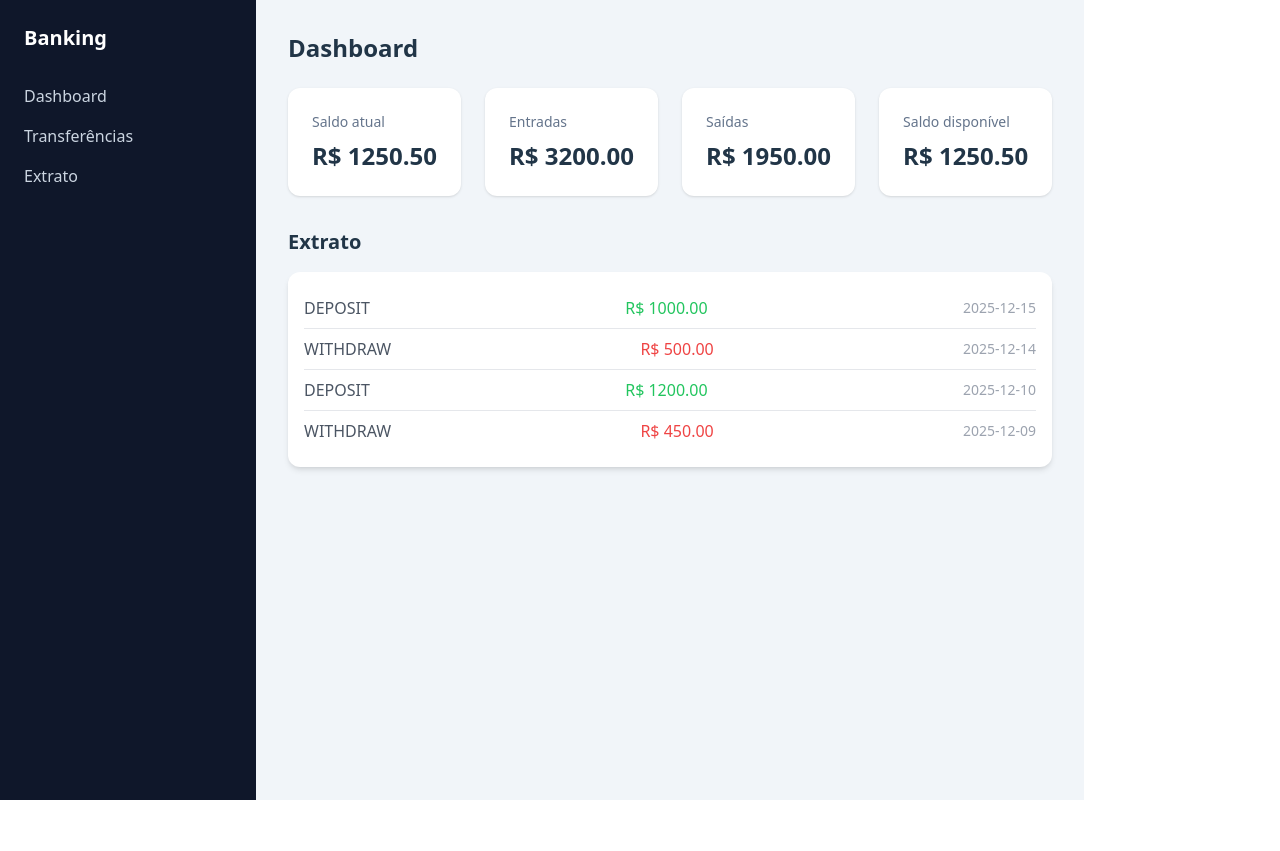
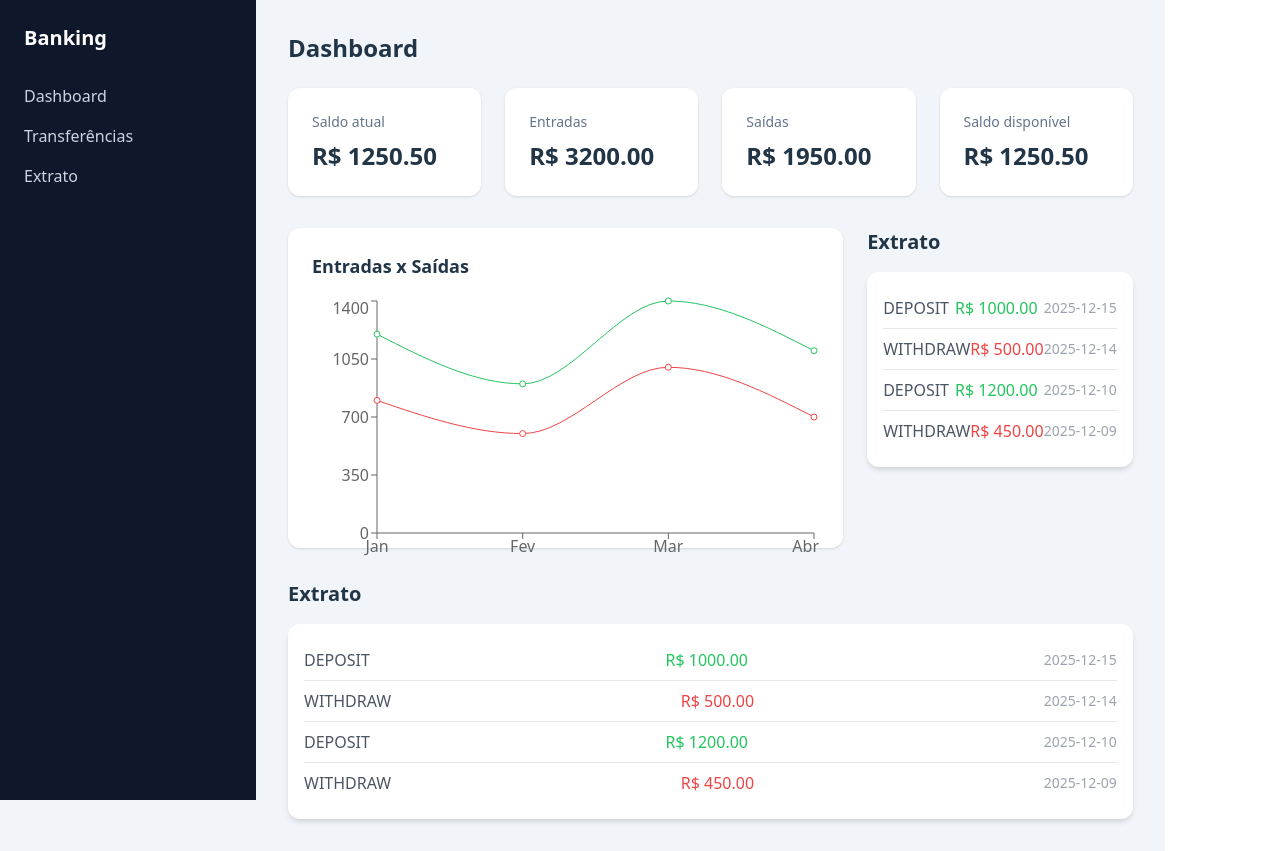
Before and after one commit to Jamersom-silva/Banking-API, a React (Vite) app in the folder banking-frontend/: page / in a window 1280 px wide. Before the commit the page ends 800 px from the top, so only its background shows below. Built offline with nearby package versions, Linux system fonts and the light colour scheme.

Commit message:
importando o grafico no dash

```diff
--- a/banking-frontend/src/pages/Dashboard.tsx
+++ b/banking-frontend/src/pages/Dashboard.tsx
@@ -2,6 +2,8 @@ import DashboardLayout from '../layouts/DashboardLayout';
 import StatCard from '../components/StatCard';
 import TransactionsList from '../components/TransactionsList';
 import { dashboardData, transactionsData } from '../mocks/data';
+import BalanceChart from '../components/BalanceChart';
+
 
 export default function Dashboard() {
   return (
@@ -15,6 +17,18 @@ export default function Dashboard() {
         <StatCard title="Saldo disponível" value={`R$ ${dashboardData.availableBalance.toFixed(2)}`} />
       </div>
 
+    <div className="grid grid-cols-3 gap-6 mb-8">
+  <div className="col-span-2">
+    <BalanceChart />
+  </div>
+
+  <div>
+    <h2 className="text-xl font-semibold mb-4">Extrato</h2>
+    <TransactionsList transactions={transactionsData} />
+  </div>
+</div>
+
+
       <h2 className="text-xl font-semibold mb-4">Extrato</h2>
 
       <TransactionsList transactions={transactionsData} />
```
